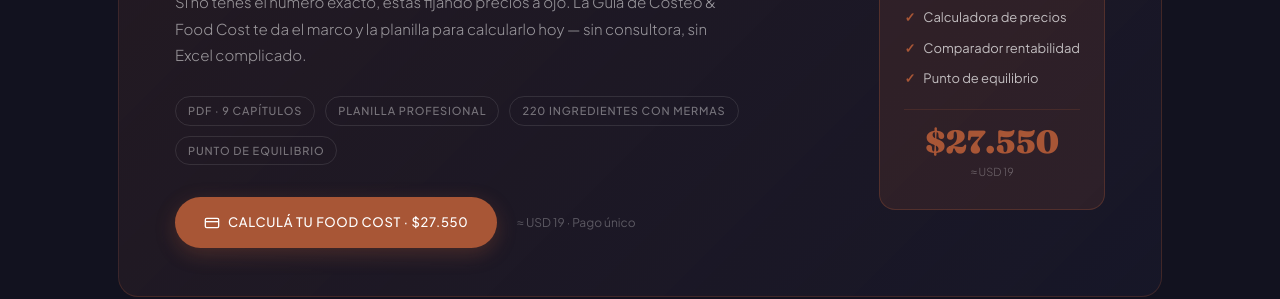
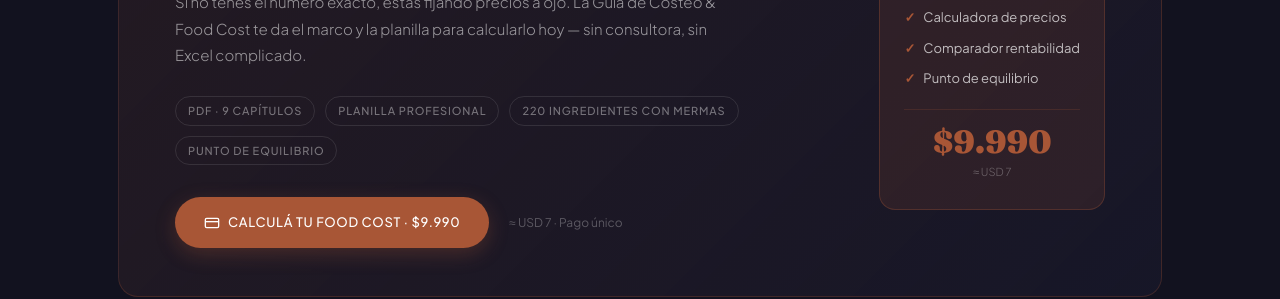
Before and after one commit to metodofermento/metodofermento, a website: page public/index.html in a window 1280 px wide. Shown: the part 2572-2871 px from the top of the page. Drawn offline with Linux system fonts and the light colour scheme.

Commit message:
fix: precio 9990 en index

```diff
--- a/public/index.html
+++ b/public/index.html
@@ -596,9 +596,9 @@ body:has(a:hover,button:hover,.mod:hover) #cursor-ring{width:52px;height:52px;bo
         <div style="display:flex;align-items:center;gap:20px;flex-wrap:wrap">
           <a href="/guia.html" class="btn btn-p" style="font-size:13px;padding:14px 28px">
             <svg width="16" height="16" viewBox="0 0 24 24" fill="none" stroke="currentColor" stroke-width="2" style="flex-shrink:0"><rect x="2" y="5" width="20" height="14" rx="2"/><path d="M2 10h20"/></svg>
-            Calculá tu food cost · $27.550
+            Calculá tu food cost · $9.990
           </a>
-          <span style="font-size:12px;color:rgba(255,255,255,.28)">≈ USD 19 · Pago único</span>
+          <span style="font-size:12px;color:rgba(255,255,255,.28)">≈ USD 7 · Pago único</span>
         </div>
       </div>
       <div style="flex-shrink:0;text-align:center">
@@ -612,8 +612,8 @@ body:has(a:hover,button:hover,.mod:hover) #cursor-ring{width:52px;height:52px;bo
             <div style="display:flex;align-items:center;gap:8px;font-size:13px;color:rgba(255,255,255,.7)"><span style="color:var(--terra);font-weight:700">✓</span>Punto de equilibrio</div>
           </div>
           <div style="margin-top:20px;padding-top:16px;border-top:1px solid rgba(168,86,54,.2)">
-            <p style="font-family:var(--serif);font-size:2rem;font-weight:900;color:var(--terra);line-height:1;font-optical-sizing:auto">$27.550</p>
-            <p style="font-size:11px;color:rgba(255,255,255,.3);margin-top:4px">≈ USD 19</p>
+            <p style="font-family:var(--serif);font-size:2rem;font-weight:900;color:var(--terra);line-height:1;font-optical-sizing:auto">$9.990</p>
+            <p style="font-size:11px;color:rgba(255,255,255,.3);margin-top:4px">≈ USD 7</p>
           </div>
         </div>
       </div>
```
